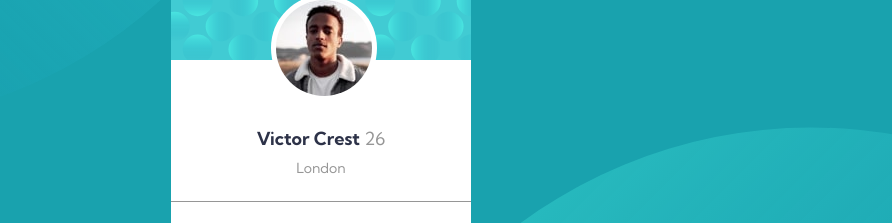
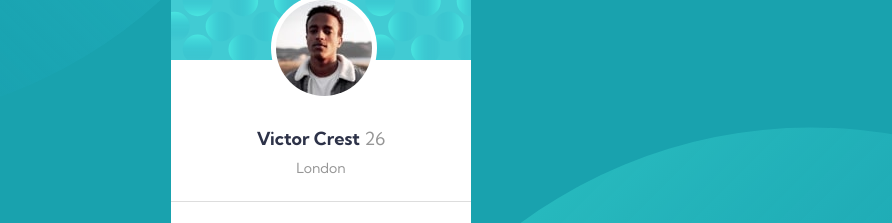
Before and after one commit to JorgeIturrieta/profile-card-component, a plain HTML site: page index.html in a window 1280 px wide. Shown: the part 273-496 px from the top of the page, without its empty margins (319-1211 px from the left). Drawn offline with Linux system fonts and the light colour scheme.

Commit message:
change border bottom

```diff
--- a/styles/styles.css
+++ b/styles/styles.css
@@ -96,7 +96,7 @@ body {
 }
 
 .card__body {
-    border-bottom: 0.5px solid var(--darkGray--color);
+    border-bottom: 1px solid rgba(143, 143, 143, 0.301);
     padding: 3rem 1rem 1.5rem 1rem;
 }
 
```
